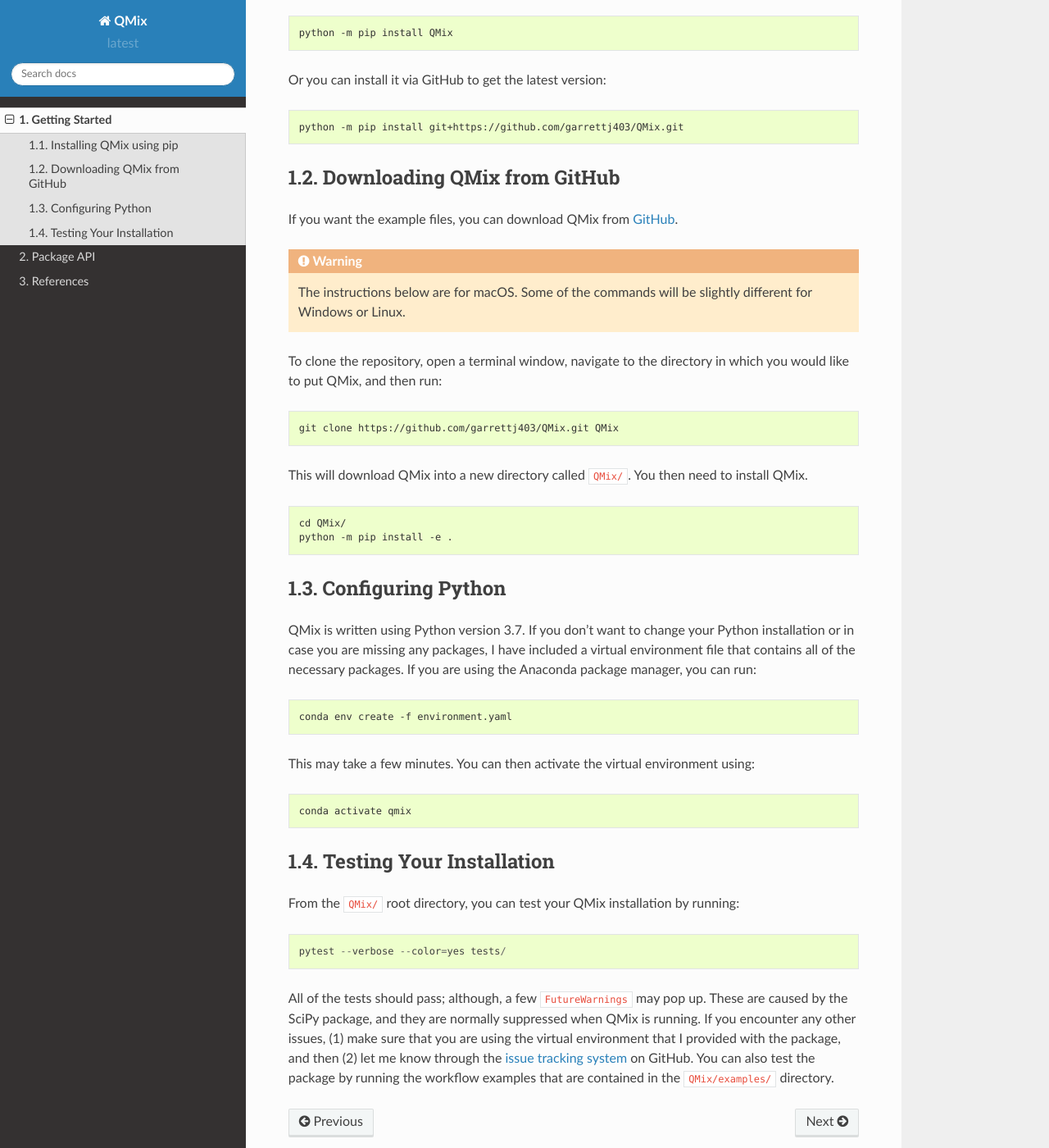
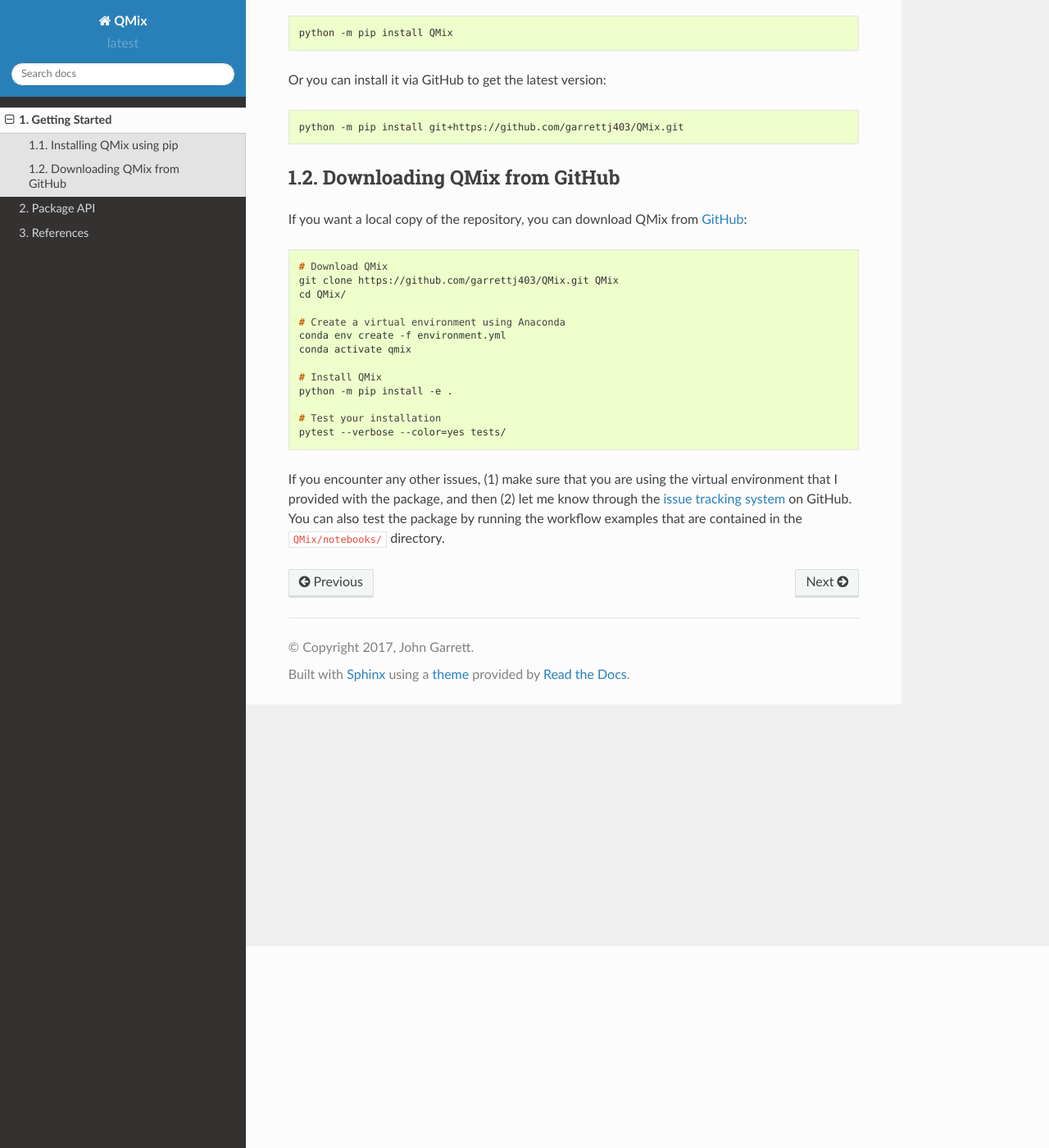
Before and after one commit to garrettj403/QMix, a Sphinx documentation site: the page built from docs/source/setup.rst, in a window 1280 px wide and 1400 px high, scrolled down 246 px. Shown: the whole window at 82% size. Built offline with Sphinx 7.4.7 and the Read the Docs theme 2.0.0, drawn with Linux system fonts in a browser that asks for light colours; pages that are not in the unit, such as notebooks, are missing from menus; some of the changed text lies outside the part shown.

Commit message:
docs: update installation instructions [ci skip]

```diff
--- a/docs/source/index.rst
+++ b/docs/source/index.rst
@@ -16,8 +16,8 @@
 
    setup
    qmix
-   single-tone-simple
-   multi-tone
+   single-tone-simulation
+   multi-tone-simulation
    analyze-experimental-data
    references
 
--- a/docs/source/setup.rst
+++ b/docs/source/setup.rst
@@ -4,7 +4,7 @@
 Installing QMix using pip
 -------------------------
 
-The easiest way to install QMix is using ``pip``. You can install it via the Python Package Index (PyPI):
+The easiest way to install QMix is using ``pip``:
 
 .. code-block:: console
 
@@ -19,49 +19,26 @@
 Downloading QMix from GitHub
 ----------------------------
 
-If you want the example files, you can download QMix from `GitHub`_.
+If you want a local copy of the repository, you can download QMix from `GitHub`_:
 
 .. _GitHub: https://github.com/garrettj403/QMix/
 
-.. warning:: The instructions below are for macOS. Some of the commands will be slightly different for Windows or Linux.
-
-To clone the repository, open a terminal window, navigate to the directory in which you would like to put QMix, and then run:
-
 .. code-block:: console
 
+   # Download QMix
    git clone https://github.com/garrettj403/QMix.git QMix
+   cd QMix/
 
-This will download QMix into a new directory called ``QMix/``. You then need to install QMix.
+   # Create a virtual environment using Anaconda
+   conda env create -f environment.yml
+   conda activate qmix
 
-.. code-block:: console
-
-   cd QMix/
+   # Install QMix
    python -m pip install -e .
 
-Configuring Python
-------------------
-
-QMix is written using Python version 3.7. If you don't want to change your Python installation or in case you are missing any packages, I have included a virtual environment file that contains all of the necessary packages. If you are using the Anaconda package manager, you can run:
-
-.. code-block:: console
-
-   conda env create -f environment.yaml
-
-This may take a few minutes. You can then activate the virtual environment using:
-
-.. code-block:: console
-
-   conda activate qmix
-
-Testing Your Installation
--------------------------
-
-From the ``QMix/`` root directory, you can test your QMix installation by running:
-
-.. code-block:: python
-
+   # Test your installation
    pytest --verbose --color=yes tests/
 
-All of the tests should pass; although, a few ``FutureWarnings`` may pop up. These are caused by the SciPy package, and they are normally suppressed when QMix is running. If you encounter any other issues, (1) make sure that you are using the virtual environment that I provided with the package, and then (2) let me know through the `issue tracking system`__ on GitHub. You can also test the package by running the workflow examples that are contained in the ``QMix/examples/`` directory.
+If you encounter any other issues, (1) make sure that you are using the virtual environment that I provided with the package, and then (2) let me know through the `issue tracking system`__ on GitHub. You can also test the package by running the workflow examples that are contained in the ``QMix/notebooks/`` directory.
 
 .. __: https://github.com/garrettj403/QMix/issues/
```
Also changed, not shown: docs/source/README.md (+1 -1 lines), 1 other file.
